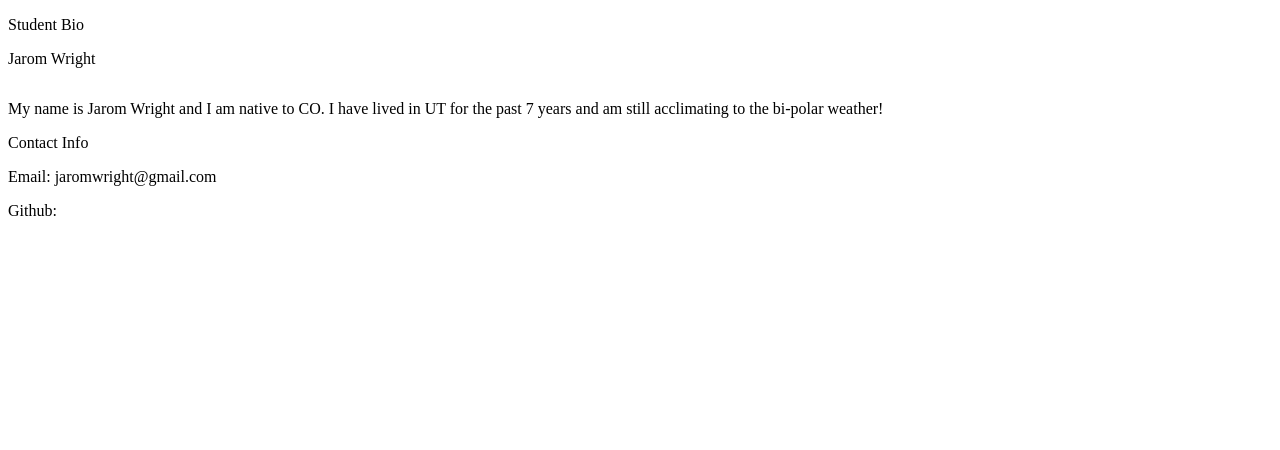
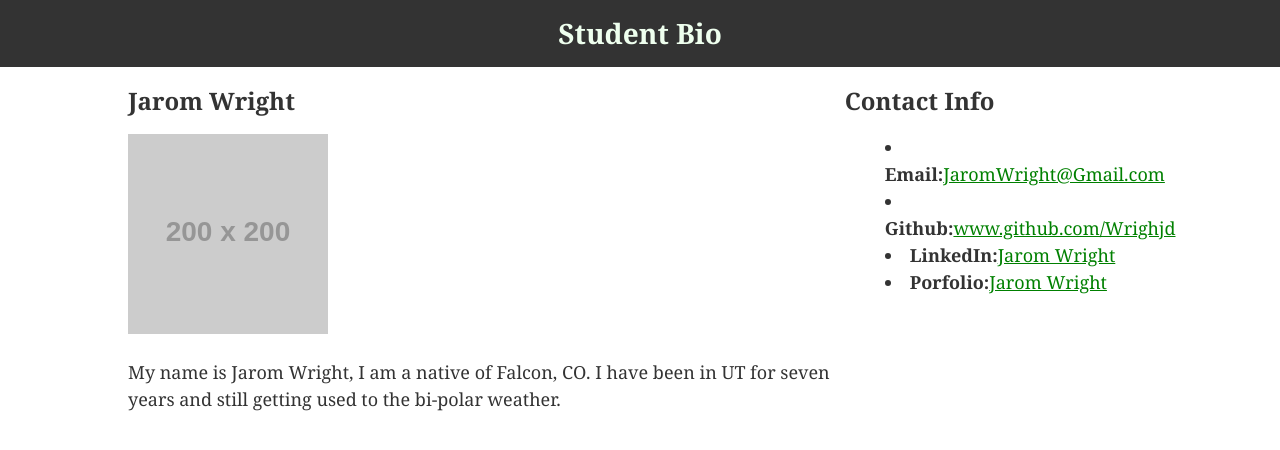
Before and after one commit to Wrighjd/Basic-Bio, a plain HTML site: page Bio.html in a window 1280 px wide. Drawn offline with Linux system fonts and the light colour scheme; placeholder pictures from the web are drawn by us.

Commit message:
updated html file

```diff
--- a/Bio.html
+++ b/Bio.html
@@ -1,11 +1,33 @@
 <!DOCTYPE html>
-    <body bold>
-        <p>Student Bio</p>
-        <p>Jarom Wright</p>
-        <Table></Table>
-        <p>My name is Jarom Wright and I am native to CO. I have lived in UT for the past 7 years and am still acclimating to the bi-polar weather!</p>
-        <p BOLD> Contact Info</p>
-        <p>Email: jaromwright@gmail.com</p>
-        <p>Github: </p>
-    </body>
+<html lang="en-us">
+
+<link rel="stylesheet" type="text/css"  href="Bio.css">
+
+<body>
+<header>
+    <h1>Student Bio</h1>
+</header>
+<div class="container">
+
+    <section class="main-bio">
+        <h2> Jarom Wright</h2>
+    <img src="https://www.placehold.it/200x200" alt="your name" id="bio-image">
+
+    <p>My name is Jarom Wright, I am a native of Falcon, CO. I have been in UT for seven years and still getting used to the bi-polar weather.</p>
+
+    </section>
+
+    <section class="contact-info">
+        <h2>Contact Info</h2>
+
+    <ul class="a">
+        <li><strong>Email:</strong><a href="https://www.gmail.com/jaromwright">JaromWright@Gmail.com</a></li>
+        <li><strong>Github:</strong><a href="https://www.github.com/Wrighjd">www.github.com/Wrighjd </a></li>
+        <li><strong>LinkedIn:</strong><a href="https://www.google.com">Jarom Wright</a></li>
+        <li><strong>Porfolio:</strong><a href="https://www.google.com">Jarom Wright</a></li>
+    </ul>
+    </section>
+</div>
+
+</body>
 </html>
```
